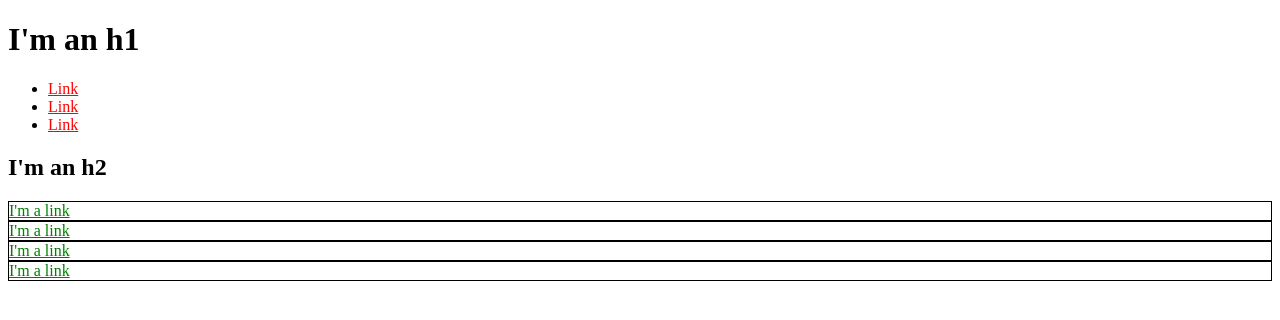
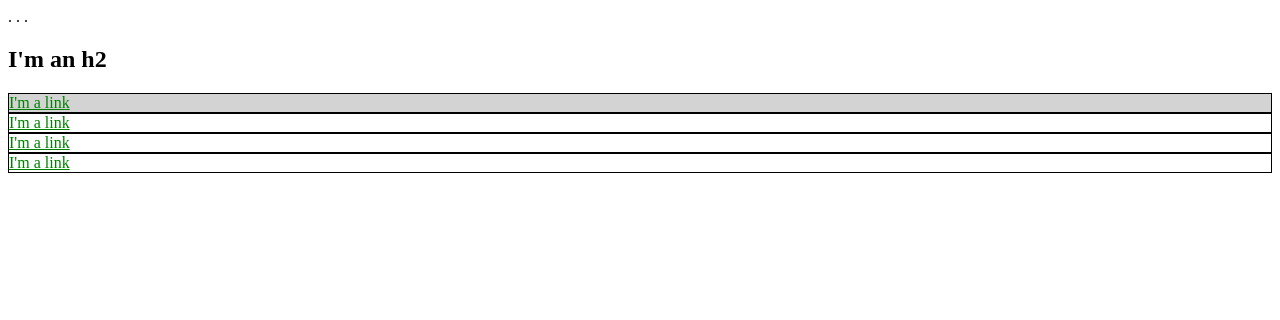
Before and after one commit to rn-zala/rn-zala.github.io, a plain HTML site: page index.html in a window 1280 px wide. Drawn offline with Linux system fonts and the light colour scheme.

Commit message:
Apply ID and class selectors

```diff
--- a/index.html
+++ b/index.html
@@ -3,32 +3,37 @@
   <head>
     <title>Test Page: Don't Panic</title>
     <meta charset="utf-8">
+    <style>
+      a {
+        color: red;
+      }
+      #exec-bio {
+        background-color: lightgray;
+      }
+      .bio-box {
+        border: 1px solid black;
+      }
+      .bio-box a {
+        color: green;
+      }
+    </style>
   </head>
   <body>
-    <h1>I'm an h1</h1>
-    <ul>
-      <li>
-        <a href="http://example.com/" style="color: red;">Link</a>
-      </li>
-      <li>
-        <a href="http://example.com/" style="color: red;">Link</a>
-      </li>
-      <li>
-        <a href="http://example.com/" style="color: red;">Link</a>
-      </li>
-    </ul>
+    .
+    .
+    .
     <h2>I'm an h2</h2>
-    <div style="border: 1px solid black;">
-      <a href="http://example.com/" style="color: green;">I'm a link</a>
+    <div id="exec-bio" class="bio-box">
+      <a href="http://example.com/">I'm a link</a>
     </div>
-    <div style="border: 1px solid black;">
-      <a href="http://example.com/" style="color: green;">I'm a link</a>
+    <div class="bio-box">
+      <a href="http://example.com/">I'm a link</a>
     </div>
-    <div style="border: 1px solid black;">
-      <a href="http://example.com/" style="color: green;">I'm a link</a>
+    <div class="bio-box">
+      <a href="http://example.com/">I'm a link</a>
     </div>
-    <div style="border: 1px solid black;">
-      <a href="http://example.com/" style="color: green;">I'm a link</a>
+    <div class="bio-box">
+      <a href="http://example.com/">I'm a link</a>
     </div>
   </body>
 </html>
```
